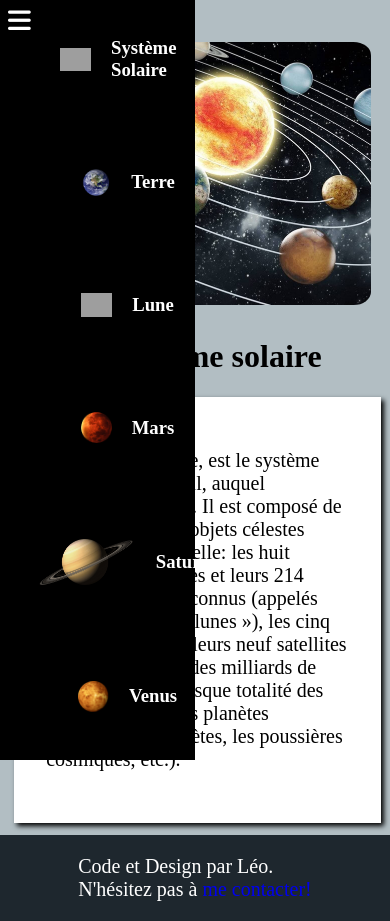
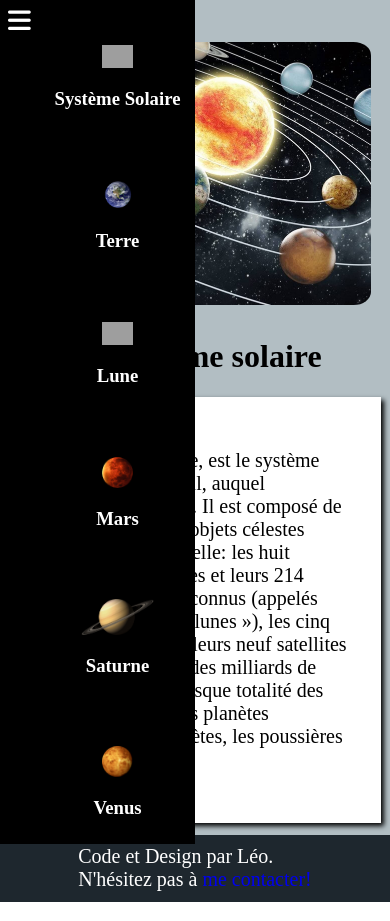
Before and after one commit to leo27o/space-project, a plain HTML site: page index.html in a window 390 px wide. Both pictures are taken after a click on the icon 19 px from the left and 21 px from the top of the page. Drawn offline with Linux system fonts and the light colour scheme; grey boxes are pictures that could not be loaded.

Commit message:
troisieme sauvegarde

```diff
--- a/css.css
+++ b/css.css
@@ -164,17 +164,23 @@ p{
   }
 
   #pied-de-page{
-    height: 8%;
+    height: 8vh;
   }
 
   .enfantBoutton{
-    height: 90%;
+    height: 100%;
     width: 50%;
     position: absolute;
     left: 0px;
     top: 0%;
   }
 
+  .lienPlanete{
+    flex-direction: column;
+    display: flex;
+    justify-content: center;
+    align-items: center;
+  }
 }
 
 .menu2
@@ -195,7 +201,7 @@ p{
 }
 
 #saturne2{
-  width: 100px;
+  width: 50%;
   display: flex;
   justify-content: start;
   align-items: center;
```
